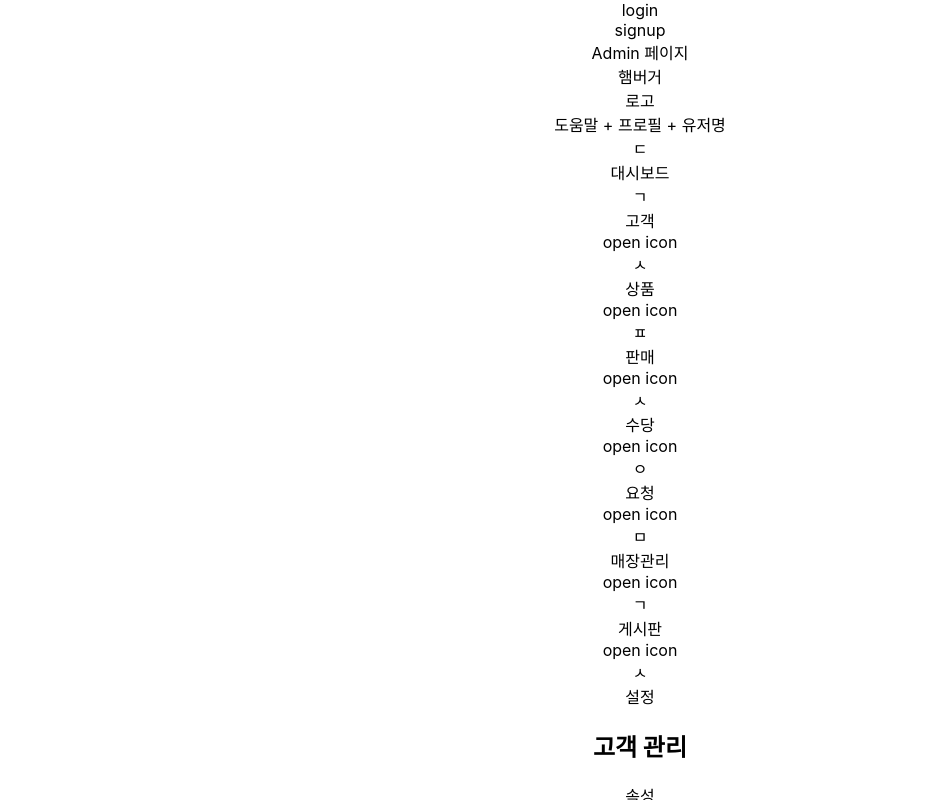
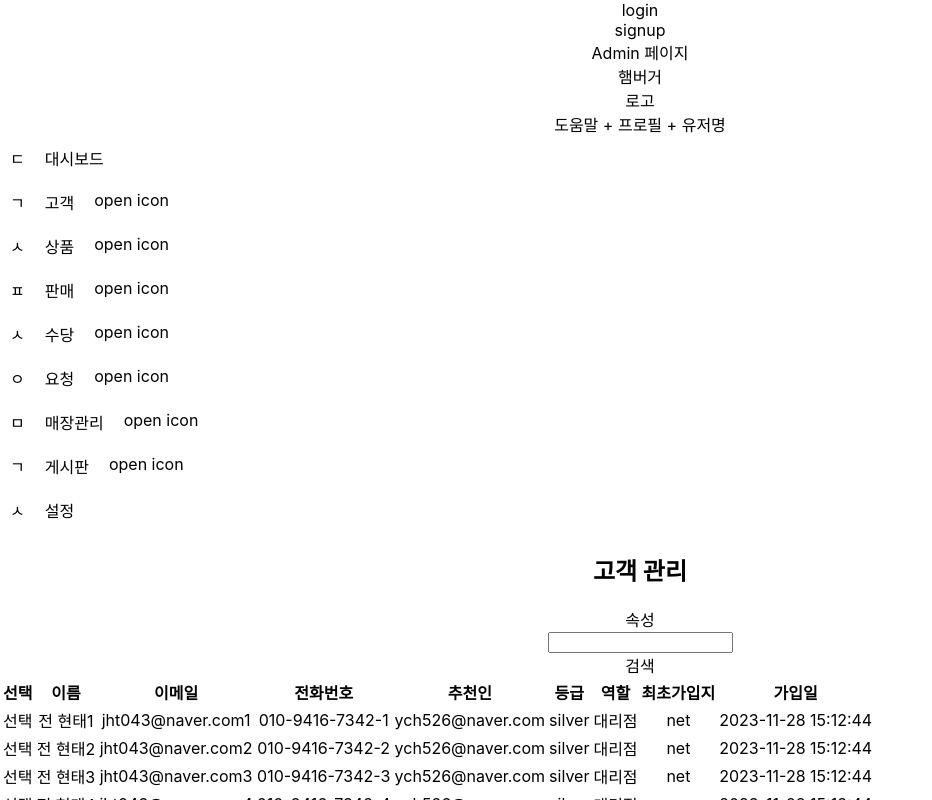
Before and after one commit to Abba-Zone/eabbashop_web, a React (Create React App) app in the folder frontend/: page /admin/member in a window 1280 px wide. Both pictures are taken after a click on the element "햄버거". Shown: the top 800 px of the page, without its empty margins (0-932 px from the left). Built offline with nearby package versions, Linux system fonts and the light colour scheme.

Commit message:
🎨LAYOUT: push basic css to Menu

```diff
--- a/frontend/src/components/menu/Menu.tsx
+++ b/frontend/src/components/menu/Menu.tsx
@@ -108,7 +108,7 @@ const Menu:React.FC = () => {
         return result;
     }
     return (
-        <div>
+        <div className="admin-sidebar">
             {rendering()}
         </div>
     );
--- a/frontend/src/components/menu/MenuCard1.tsx
+++ b/frontend/src/components/menu/MenuCard1.tsx
@@ -1,12 +1,14 @@
 import { useNavigate } from "react-router-dom";
+import "./style.css";
 
 interface Props{
     menu:menu;
-  }
+}
+
 const MenuCard1:React.FC<Props> = (props) => {
     const navigate = useNavigate();
     return (
-        <div onClick={() => {navigate(props.menu.url)}}>
+        <div className="sidebar-menu-category" onClick={() => {navigate(props.menu.url)}}>
             <div>
                 {props.menu.icon}
             </div>
--- a/frontend/src/components/menu/MenuCard2.tsx
+++ b/frontend/src/components/menu/MenuCard2.tsx
@@ -1,16 +1,12 @@
 import { useState } from "react";
 import { useNavigate } from "react-router-dom";
+import "./style.css";
 
 interface Props {
   menu: menu; // menu 타입도 정의 필요
 }
 
-type style = {
-  display: string;
-}
-
 const MenuCard2: React.FC<Props> = (props) => {
-  const [style, setStyle] = useState<style>({ display: 'none' });
   const [visible, setVisible] = useState<boolean>(false);
   const navigate = useNavigate();
 
@@ -18,6 +14,7 @@ const MenuCard2: React.FC<Props> = (props) => {
   const renderMenuItems = () => {
     return props.menu.items.map((item, index) => (
       <div
+        className="sidebar-menu-item"
         key={`menu-item-${item.name}-${index}`} // 더 고유한 key 생성
         onClick={() => navigate(item.url)}
       >
@@ -27,24 +24,19 @@ const MenuCard2: React.FC<Props> = (props) => {
   };
 
   const openMenu = () => {
-    setStyle({ display: visible ? 'none' : 'block' });
     setVisible(!visible);
   };
 
   return (
     <div>
-      <div onClick={openMenu}>
-        <div>
+      <div className="sidebar-menu-category" onClick={openMenu}>
           <div>{props.menu.icon}</div>
           <div>{props.menu.headerName}</div>
-        </div>
-        <div>
+          <div>
           {visible ? "close icon" : "open icon"}
-        </div>
+          </div>
       </div>
-      <div style={style}>
-        {renderMenuItems()}
-      </div>
+      {visible? renderMenuItems():<></>}
     </div>
   );
 };
--- /dev/null
+++ b/frontend/src/components/menu/style.css
@@ -0,0 +1,10 @@
+.sidebar-menu-category{
+    display: flex;
+}
+.sidebar-menu-category > *{
+    margin: 10px;
+}
+.sidebar-menu-item{
+    display: flex;
+    margin: 10px;
+}
```
